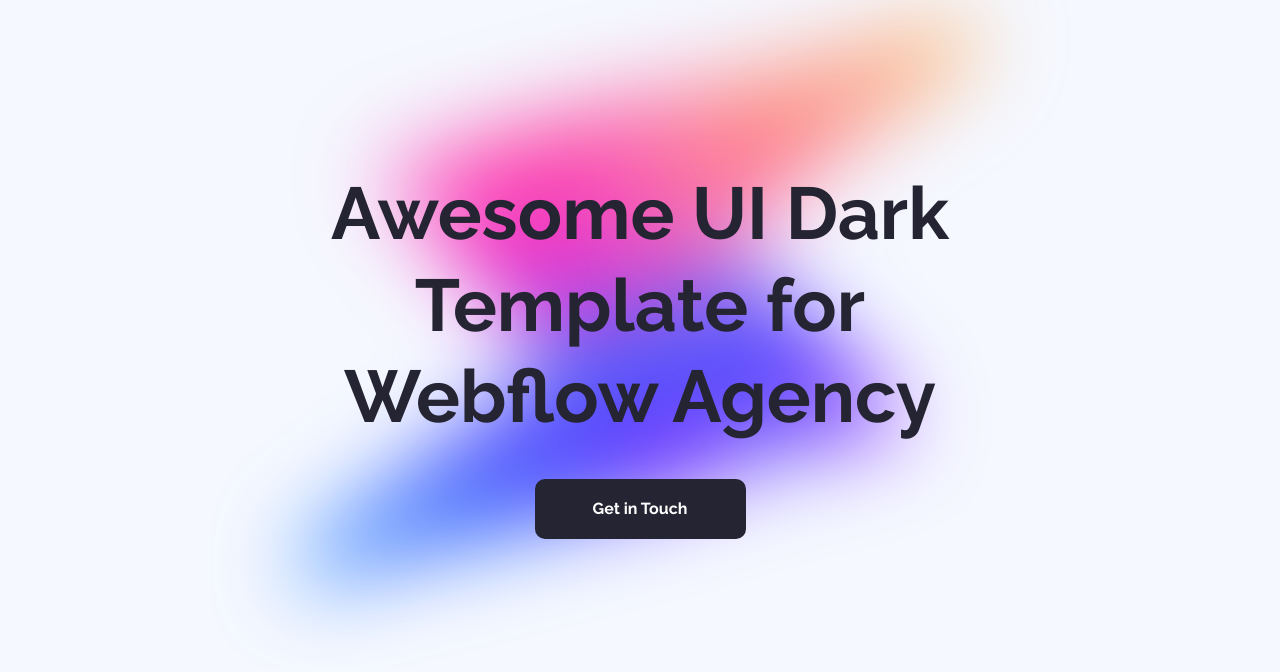
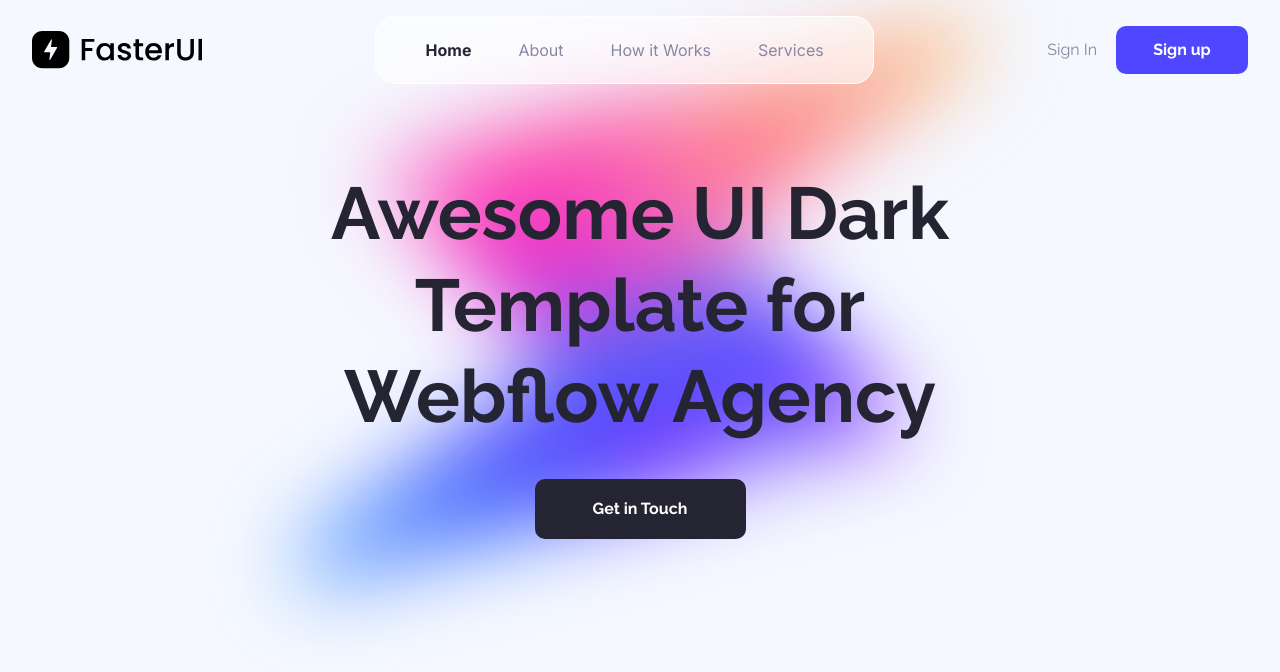
Before and after one commit to devwithfarshi/faster-ui, a Next.js app: page / in a window 1280 px wide. Shown: the top 672 px of the page. Built offline with nearby package versions, Linux system fonts and the light colour scheme.

Commit message:
🆕:add Header -> Done

```diff
--- a/src/app/globals.css
+++ b/src/app/globals.css
@@ -1,4 +1,4 @@
-@import url("https://fonts.googleapis.com/css2?family=Raleway:ital,wght@0,100..900;1,100..900&display=swap");
+@import url("https://fonts.googleapis.com/css2?family=Inter:ital,opsz,wght@0,14..32,100..900;1,14..32,100..900&family=Raleway:ital,wght@0,100..900;1,100..900&display=swap");
 
 @tailwind base;
 @tailwind components;
--- a/src/app/layout.js
+++ b/src/app/layout.js
@@ -10,7 +10,7 @@
   return (
     <html lang="en">
       <body>
-        {/* <Header /> */}
+        <Header />
         <main>{children}</main>
       </body>
     </html>
--- a/src/components/common/Button.jsx
+++ b/src/components/common/Button.jsx
@@ -1,9 +1,13 @@
-const Button = ({ text, variant = "dark", className = "w-[211px]" }) => {
+const Button = ({
+  text,
+  variant = "dark",
+  className = "w-[211px] py-[18px]",
+}) => {
   const style =
     variant !== "dark" ? "bg-primary text-white" : "bg-foreground text-white";
   return (
     <button
-      className={`rounded-10 py-[18px]  font-bold text-base ${style} ${className}`}
+      className={`rounded-10   font-bold text-base ${style} ${className}`}
     >
       {text}
     </button>
--- a/src/components/common/Container.jsx
+++ b/src/components/common/Container.jsx
@@ -1,6 +1,8 @@
 const Container = ({ children, className = "" }) => {
   return (
-    <div className={`max-w-[1216px] mx-auto px-4 lg:px-0`}>{children}</div>
+    <div className={`max-w-[1216px] mx-auto px-4 lg:px-0 ${className}`}>
+      {children}
+    </div>
   );
 };
 export default Container;
--- a/src/components/screens/Home/Banner/index.jsx
+++ b/src/components/screens/Home/Banner/index.jsx
@@ -1,10 +1,10 @@
 import Button from "@/components/common/Button";
 import Container from "@/components/common/Container";
+import Image from "next/image";
 import Link from "next/link";
-
 const Banner = () => {
   return (
-    <section className="relative h-screen bg-[url('/images/banner-bg.svg')] bg-contain bg-no-repeat bg-center pt-[58px] lg:pt-[168px]">
+    <section className="relative h-screen pt-[58px] lg:pt-[168px] bg-[url('/images/banner-bg.svg')] bg-contain bg-no-repeat bg-center">
       <Container>
         <div className="max-w-[764px] mx-auto text-center space-y-9">
           <h1 className="font-bold text-[73.34px] leading-tight">
--- /dev/null
+++ b/src/components/shared/Header/Navigation.jsx
@@ -0,0 +1,27 @@
+"use client";
+import { routeHeaderData } from "@/data/route.data";
+import Link from "next/link";
+import { usePathname } from "next/navigation";
+const Navigation = () => {
+  const pathName = usePathname();
+  const isActive = (path) => pathName === path;
+  return (
+    <ul className="w-[499px] flex justify-center items-center gap-[47px] rounded-[20px] border border-white bg-white/60 h-full ">
+      {routeHeaderData.map((item) => (
+        <li key={item.id}>
+          <Link
+            href={item.path}
+            className={`font-inter  ${
+              isActive(item.path)
+                ? "font-bold text-foreground"
+                : "text-paragraph"
+            }`}
+          >
+            {item.title}
+          </Link>
+        </li>
+      ))}
+    </ul>
+  );
+};
+export default Navigation;
--- a/src/components/shared/Header/index.jsx
+++ b/src/components/shared/Header/index.jsx
@@ -1,9 +1,33 @@
 import Container from "@/components/common/Container";
+
+import Image from "next/image";
+import Navigation from "./Navigation";
+import Link from "next/link";
+import Button from "@/components/common/Button";
 
 const Header = () => {
   return (
-    <header>
-      <Container>Header</Container>
+    <header className="h-[68px] bg-transparent flex items-center fixed left-0 top-4 w-full z-40">
+      <Container className="w-full h-full">
+        <div className="flex items-center justify-between w-full h-full">
+          <figure>
+            <Image src="/logo.svg" alt="Logo" width={170} height={37.29} />
+          </figure>
+          <Navigation />
+          <div className="flex items-center gap-[19px]">
+            <Link href="#" className="text-base text-paragraph">
+              Sign In
+            </Link>
+            <Link href="#">
+              <Button
+                text="Sign up"
+                variant="primary"
+                className="w-[132px] py-3"
+              />
+            </Link>
+          </div>
+        </div>
+      </Container>
     </header>
   );
 };
--- /dev/null
+++ b/src/data/route.data.js
@@ -0,0 +1,22 @@
+export const routeHeaderData = [
+  {
+    id: 1,
+    title: "Home",
+    path: "/",
+  },
+  {
+    id: 1,
+    title: "About",
+    path: "#",
+  },
+  {
+    id: 1,
+    title: "How it Works",
+    path: "#",
+  },
+  {
+    id: 1,
+    title: "Services",
+    path: "#",
+  },
+];
--- a/tailwind.config.js
+++ b/tailwind.config.js
@@ -18,6 +18,7 @@
       },
       fontFamily: {
         raleway: ["Raleway", "sans-serif"],
+        inter: ["Inter", "sans-serif"],
       },
       borderRadius: {
         10: "10px",
```
